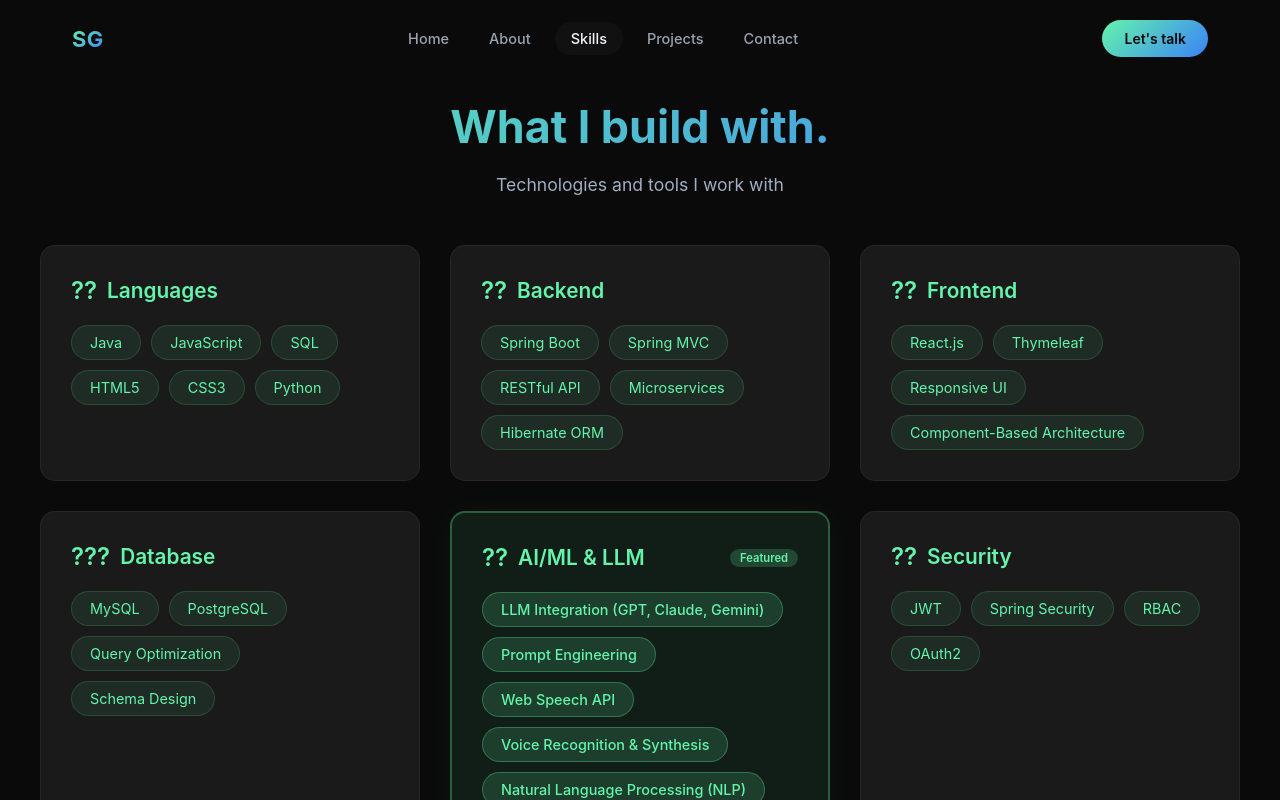
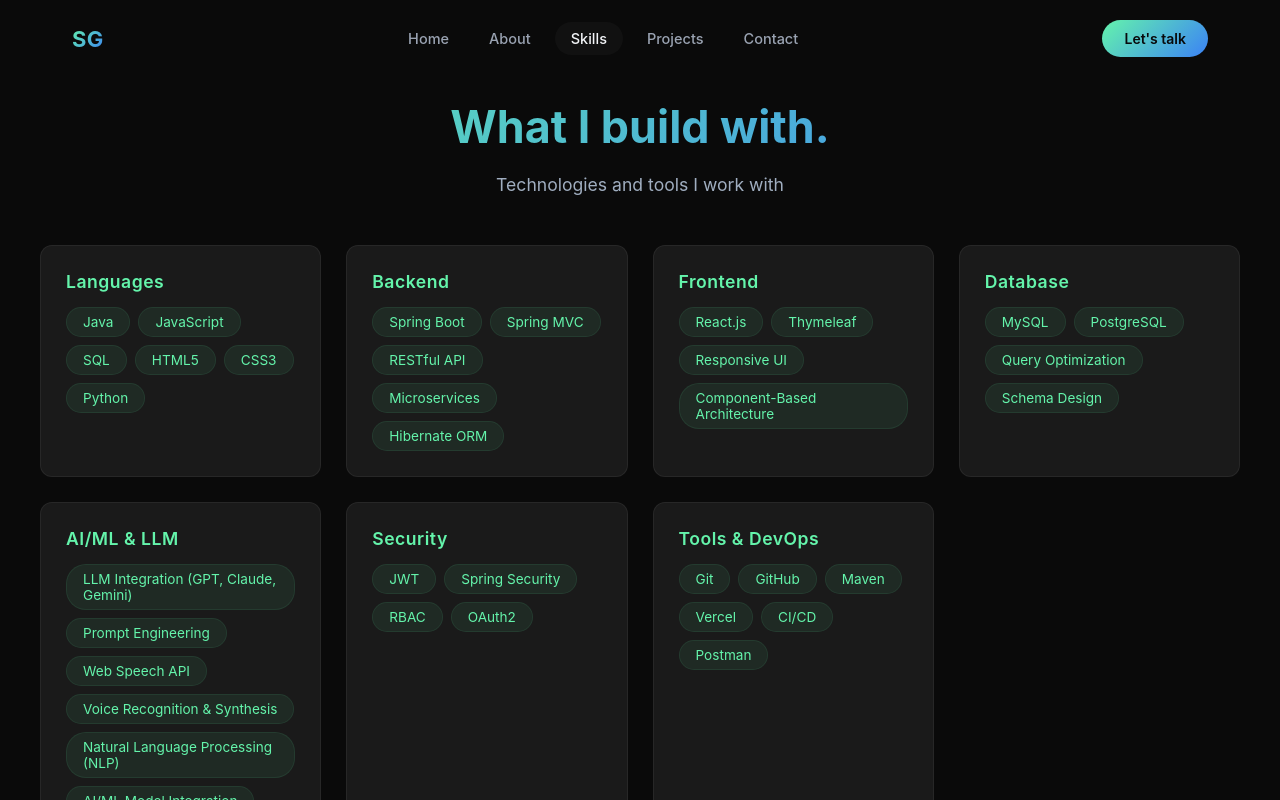
Before and after one commit to SachinGaikwad2204/my-portfolio, a React (Create React App) app: page /skills in a window 1280 px wide. Shown: the top 800 px of the page. Built offline with nearby package versions, Linux system fonts and the light colour scheme; the HTML template or start-up script is replaced by a standard one.

Commit message:
Clean Skills section - consistent styling for all categories

```diff
--- a/src/components/Skills.js
+++ b/src/components/Skills.js
@@ -2,48 +2,6 @@
 import { skills } from '../data/portfolioData';
 
 const Skills = () => {
-  // Define icons for each category
-  const categoryIcons = {
-    'Languages': '??',
-    'Backend': '??',
-    'Frontend': '??',
-    'Database': '???',
-    'AI/ML & LLM': '??',
-    'Security': '??',
-    'Tools & DevOps': '???'
-  };
-
-  // Define special styling for AI/ML category
-  const getCategoryStyle = (category) => {
-    if (category === 'AI/ML & LLM') {
-      return {
-        background: 'rgba(100, 244, 171, 0.08)',
-        border: '2px solid rgba(100, 244, 171, 0.3)',
-        boxShadow: '0 0 30px rgba(100, 244, 171, 0.05)'
-      };
-    }
-    return {
-      background: '#1a1a1a',
-      border: '1px solid rgba(255,255,255,0.05)'
-    };
-  };
-
-  const getSkillStyle = (category) => {
-    if (category === 'AI/ML & LLM') {
-      return {
-        background: 'rgba(100, 244, 171, 0.15)',
-        color: '#64f4ab',
-        border: '1px solid rgba(100, 244, 171, 0.3)',
-        fontWeight: '500'
-      };
-    }
-    return {
-      background: 'rgba(100, 244, 171, 0.08)',
-      color: '#64f4ab',
-      border: '1px solid rgba(100, 244, 171, 0.15)'
-    };
-  };
-
   return (
     <section style={{ padding: '100px 20px', background: '#0a0a0a' }}>
       <div style={{ maxWidth: '1200px', margin: '0 auto' }}>
@@ -54,68 +12,58 @@
           Technologies and tools I work with
         </p>
 
-        <div style={{ display: 'grid', gridTemplateColumns: 'repeat(auto-fit, minmax(300px, 1fr))', gap: '30px' }}>
+        <div style={{ display: 'grid', gridTemplateColumns: 'repeat(auto-fit, minmax(280px, 1fr))', gap: '25px' }}>
           {Object.entries(skills).map(([category, items]) => (
             <div
               key={category}
               style={{
-                padding: '30px',
-                borderRadius: '15px',
-                transition: 'all 0.3s ease',
-                ...getCategoryStyle(category)
+                background: '#1a1a1a',
+                padding: '25px',
+                borderRadius: '12px',
+                border: '1px solid rgba(255,255,255,0.06)',
+                transition: 'all 0.3s ease'
               }}
               onMouseEnter={(e) => {
-                e.currentTarget.style.transform = 'translateY(-5px)';
-                e.currentTarget.style.boxShadow = '0 10px 30px rgba(0,0,0,0.3)';
+                e.currentTarget.style.transform = 'translateY(-3px)';
+                e.currentTarget.style.borderColor = 'rgba(100, 244, 171, 0.2)';
+                e.currentTarget.style.boxShadow = '0 8px 25px rgba(0,0,0,0.2)';
               }}
               onMouseLeave={(e) => {
                 e.currentTarget.style.transform = 'translateY(0)';
+                e.currentTarget.style.borderColor = 'rgba(255,255,255,0.06)';
                 e.currentTarget.style.boxShadow = 'none';
               }}
             >
               <h3 style={{
-                color: category === 'AI/ML & LLM' ? '#64f4ab' : '#64f4ab',
-                marginBottom: '20px',
-                fontSize: '1.3rem',
+                color: '#64f4ab',
+                marginBottom: '15px',
+                fontSize: '1.1rem',
                 fontWeight: '600',
-                display: 'flex',
-                alignItems: 'center',
-                gap: '10px'
+                letterSpacing: '0.5px'
               }}>
-                <span style={{ fontSize: '1.5rem' }}>{categoryIcons[category] || '??'}</span>
                 {category}
-                {category === 'AI/ML & LLM' && (
-                  <span style={{
-                    fontSize: '0.7rem',
-                    background: 'rgba(100, 244, 171, 0.2)',
-                    padding: '2px 10px',
-                    borderRadius: '20px',
-                    color: '#64f4ab',
-                    marginLeft: 'auto'
-                  }}>
-                    Featured
-                  </span>
-                )}
               </h3>
-              <div style={{ display: 'flex', flexWrap: 'wrap', gap: '10px' }}>
+              <div style={{ display: 'flex', flexWrap: 'wrap', gap: '8px' }}>
                 {items.map((skill, index) => (
                   <span
                     key={index}
                     style={{
-                      padding: '8px 18px',
-                      borderRadius: '25px',
-                      fontSize: '0.9rem',
+                      background: 'rgba(100, 244, 171, 0.07)',
+                      color: '#64f4ab',
+                      padding: '6px 16px',
+                      borderRadius: '20px',
+                      fontSize: '0.85rem',
+                      border: '1px solid rgba(100, 244, 171, 0.08)',
                       transition: 'all 0.2s ease',
-                      cursor: 'default',
-                      ...getSkillStyle(category)
+                      cursor: 'default'
                     }}
                     onMouseEnter={(e) => {
-                      e.currentTarget.style.transform = 'scale(1.05)';
-                      e.currentTarget.style.boxShadow = '0 5px 15px rgba(100, 244, 171, 0.2)';
+                      e.currentTarget.style.background = 'rgba(100, 244, 171, 0.15)';
+                      e.currentTarget.style.transform = 'scale(1.02)';
                     }}
                     onMouseLeave={(e) => {
+                      e.currentTarget.style.background = 'rgba(100, 244, 171, 0.07)';
                       e.currentTarget.style.transform = 'scale(1)';
-                      e.currentTarget.style.boxShadow = 'none';
                     }}
                   >
                     {skill}
```
